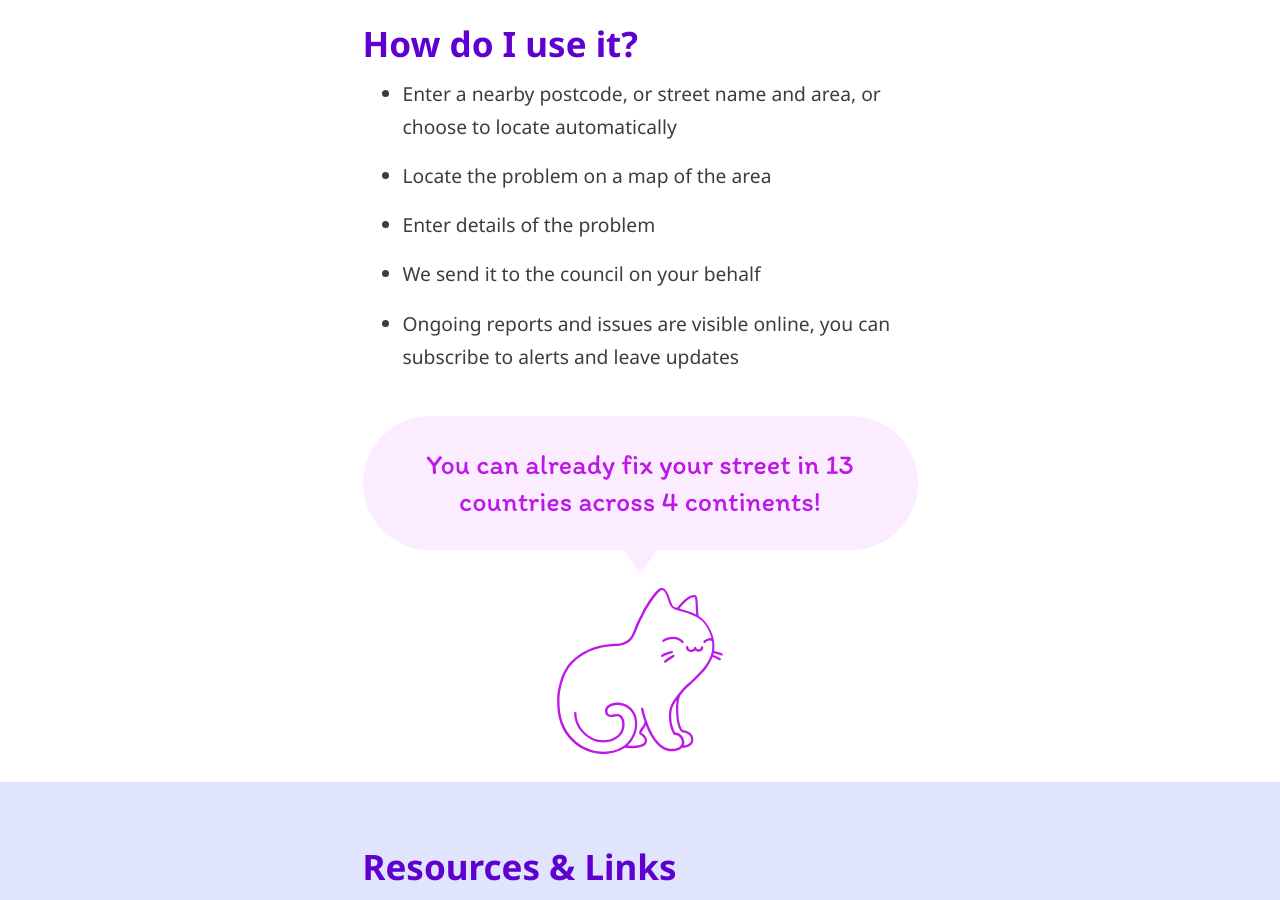
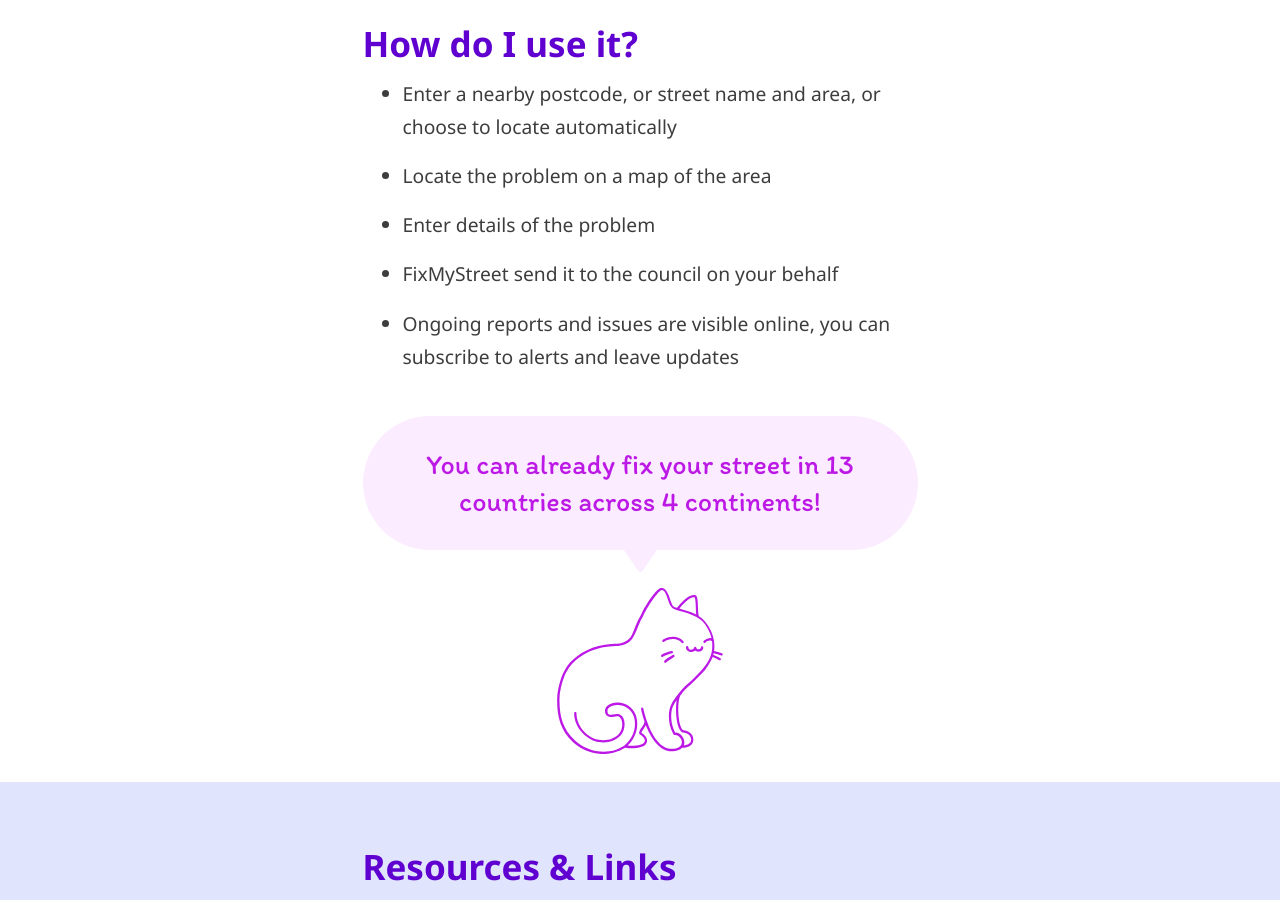
Before and after one commit to digidemlab/democat, a Jekyll site: the page built from _posts/2016-11-28-fixmystreet.md, in a window 1280 px wide and 900 px high, scrolled down 1282 px. Built offline with Jekyll 4.4.1, drawn with Linux system fonts in a browser that asks for light colours.

Commit message:
Updated Fixmystreet

```diff
--- a/_posts/2016-11-28-fixmystreet.md
+++ b/_posts/2016-11-28-fixmystreet.md
@@ -33,5 +33,5 @@
 * Enter a nearby postcode, or street name and area, or choose to locate automatically
 * Locate the problem on a map of the area
 * Enter details of the problem
-* We send it to the council on your behalf
+* FixMyStreet send it to the council on your behalf
 * Ongoing reports and issues are visible online, you can subscribe to alerts and leave updates
```
